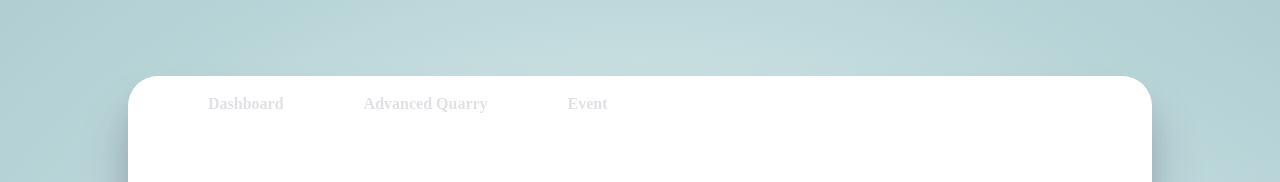
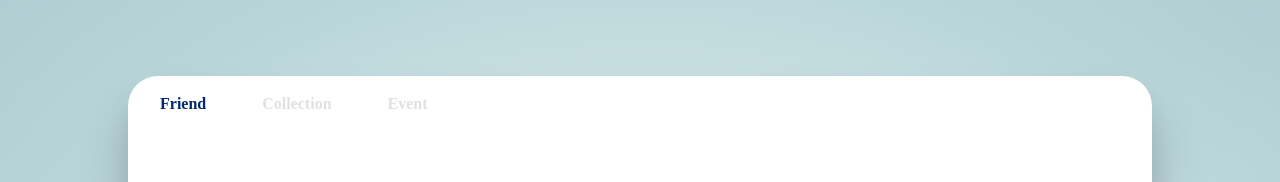
Before and after one commit to GDG-on-Campus-KNU/3rd-sc-6-BlueMosaic-FE, a React (Vite) app in the folder BlueMosaic/: page /mypage in a window 1280 px wide. Shown: the top 182 px of the page. Built offline with nearby package versions, Linux system fonts and the light colour scheme; the HTML template or start-up script is replaced by a standard one.

Commit message:
Feat: Collection Mypage wrapper component

```diff
--- a/BlueMosaic/src/components/dashboard/Dashboard.tsx
+++ b/BlueMosaic/src/components/dashboard/Dashboard.tsx
@@ -2,21 +2,25 @@ import styled from "@emotion/styled"
 import GoogleSVG from "../../assets/Google.svg"
 import { Search } from "./Search"
 
-export const Dashboard = () => {
+interface PageItemProps {
+  active?: boolean;
+}
+
+export const Dashboard = ({ currentPage, children }) => {
+
 
   return(
   <DashboardWrapper>
     <DashboardSidebar>
       <ol>
-        <ol>Dashboard</ol>
-        <ol>Advanced Quarry</ol>
-        <ol>Event</ol>
+        <PageItem active={currentPage === "Friend"}>Friend</PageItem>
+        <PageItem active={currentPage === "Collection"}>Collection</PageItem>
+        <PageItem active={currentPage === "Event"}>Event</PageItem>
       </ol>
 
     </DashboardSidebar>
     <DashboardContainer>
-      <img src={GoogleSVG} alt="google"/>
-      <Search/>
+      {children}
     </DashboardContainer>
 
   </DashboardWrapper>
@@ -47,15 +51,14 @@ ol {
   display: inline-flex;
   align-items: center;
   gap: 2.5rem;
-  color: var(----googleGray-color, #DFE1E5);
   font-feature-settings: 'clig' off, 'liga' off;
 
-/* Body/Paragraph - 16px - SB */
+  padding-inline-start: 1rem;
   font-family: Poppins;
   font-size: 1rem;
   font-style: normal;
   font-weight: 600;
-line-height: 1.5rem; /* 150% */
+  line-height: 1.5rem;
   }
 `
 
@@ -70,3 +73,8 @@ align-items: center;
 gap: 1.875rem;
 flex-shrink: 0;
 `
+
+const PageItem = styled.ol<PageItemProps>`
+  color: ${(props) => (props.active ? "var(--font-color)" : "var(----googleGray-color, #DFE1E5)")};
+  cursor: pointer;
+`;
--- a/BlueMosaic/src/pages/Collection.tsx
+++ b/BlueMosaic/src/pages/Collection.tsx
@@ -1,6 +1,16 @@
+import { Wrapper, Container } from "../styles/Layout"
+import HomeSVG from "../assets/HomeSVG.svg"
+import { Dashboard } from "../components/dashboard/dashboard"
+
 export const Collection = () => {
 
-  return(<>
-    Collection
-  </>)
+  return(
+    <Wrapper backgroundImage={HomeSVG} style={{ backgroundSize: 'cover' }}>
+      <Container>
+        <Dashboard currentPage="Collection">
+
+        </Dashboard>
+      </Container>
+    </Wrapper>
+  );
 }
--- a/BlueMosaic/src/pages/Mypage.tsx
+++ b/BlueMosaic/src/pages/Mypage.tsx
@@ -1,14 +1,18 @@
-import MonitorSVG from "../assets/Monitor.svg"
 import { Wrapper, Container } from "../styles/Layout"
 import HomeSVG from "../assets/HomeSVG.svg"
 import { Dashboard } from "../components/dashboard/dashboard"
+import GoogleSVG from "../assets/Google.svg"
+import { Search } from "../components/dashboard/Search"
 
 export const Mypage = () => {
 
   return(
     <Wrapper backgroundImage={HomeSVG} style={{ backgroundSize: 'cover' }}>
       <Container>
-        <Dashboard/>
+        <Dashboard currentPage="Friend">
+          <img src={GoogleSVG} alt="google"/>
+          <Search/>
+        </Dashboard>
       </Container>
     </Wrapper>
   );
```
Lines whose indentation alone changed are shown as unchanged.
